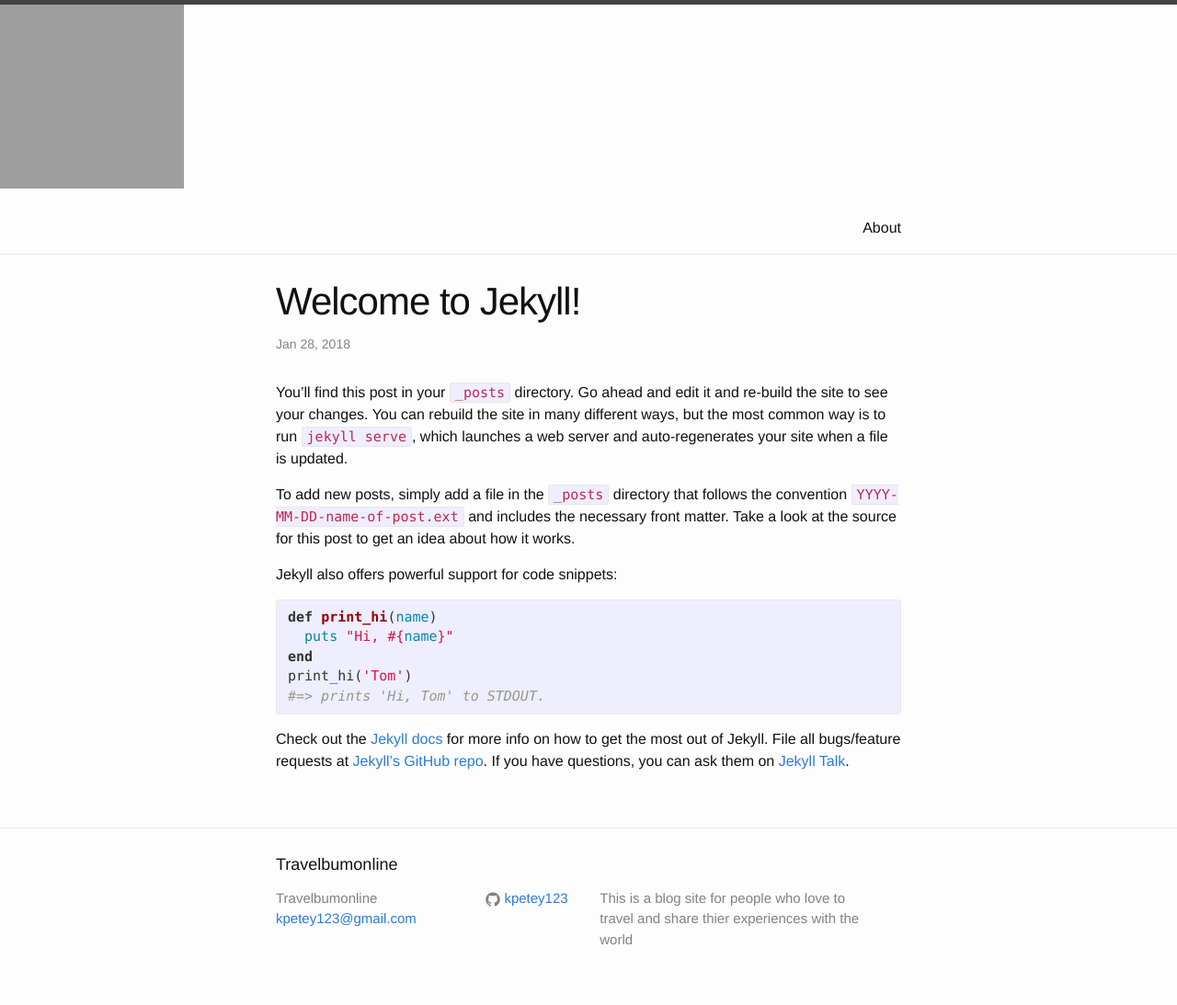
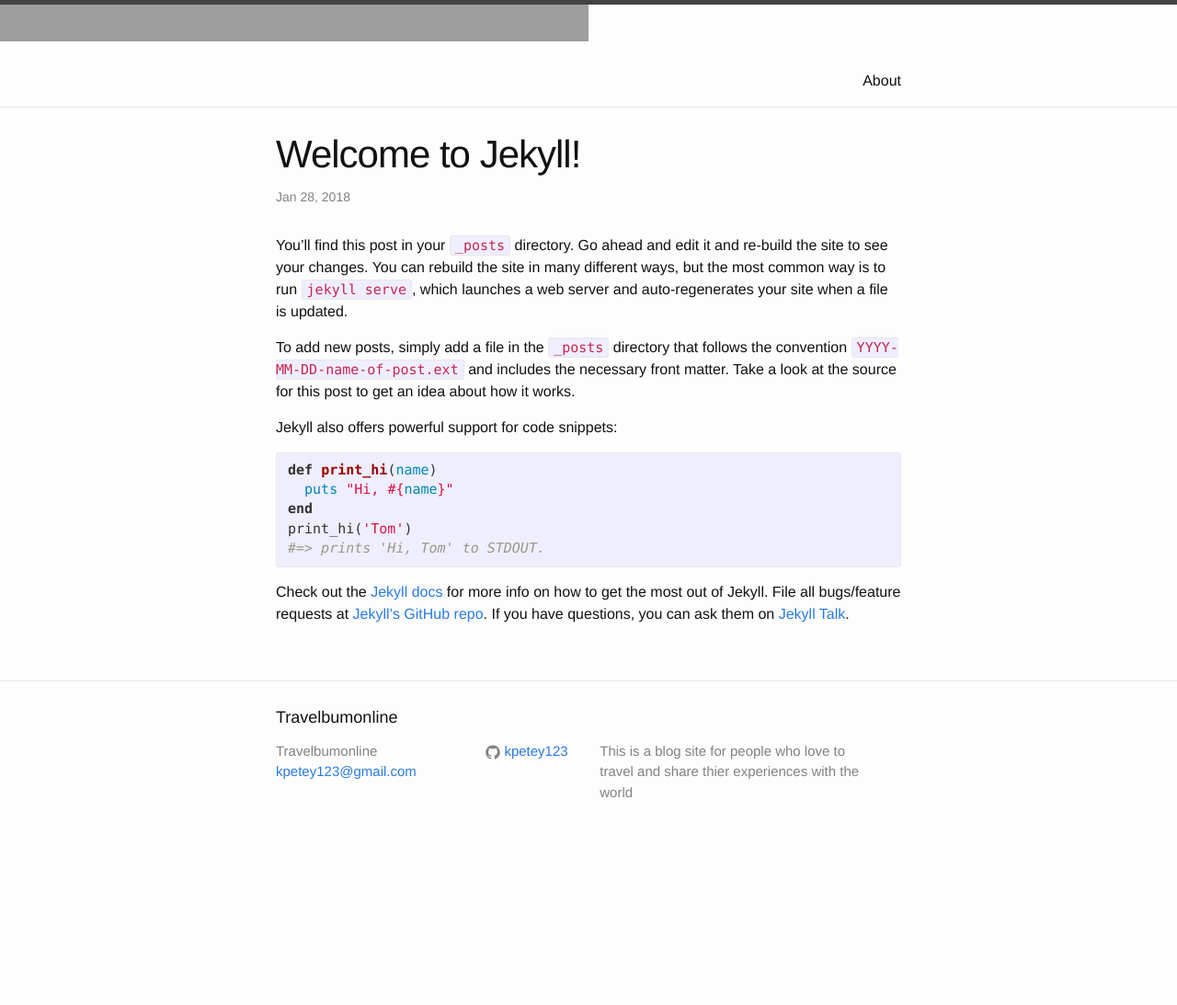
Before and after one commit to kpetey123/kpetey123.github.io, a Jekyll site: the page built from _posts/2018-01-28-welcome-to-jekyll.markdown, in a window 1280 px wide. Shown: the whole page at 92% size. Built offline with Jekyll 4.4.1, drawn with Linux system fonts in a browser that asks for light colours; after the commit the page ends 933 px from its top, so only the background shows below that; grey boxes are pictures that could not be loaded.

Commit message:
Update _layout.scss

```diff
--- a/_sass/_layout.scss
+++ b/_sass/_layout.scss
@@ -27,8 +27,8 @@
 .logo {
     text-indent: -99999px;
     background: url('https://s3.amazonaws.com/travelbumonline/Photos/Travelbum+Online.png');
-    height: 200px;
-    width: 200px;
+    height: 50%;
+    width: 50%;
 }
 
 .site-nav {
```
